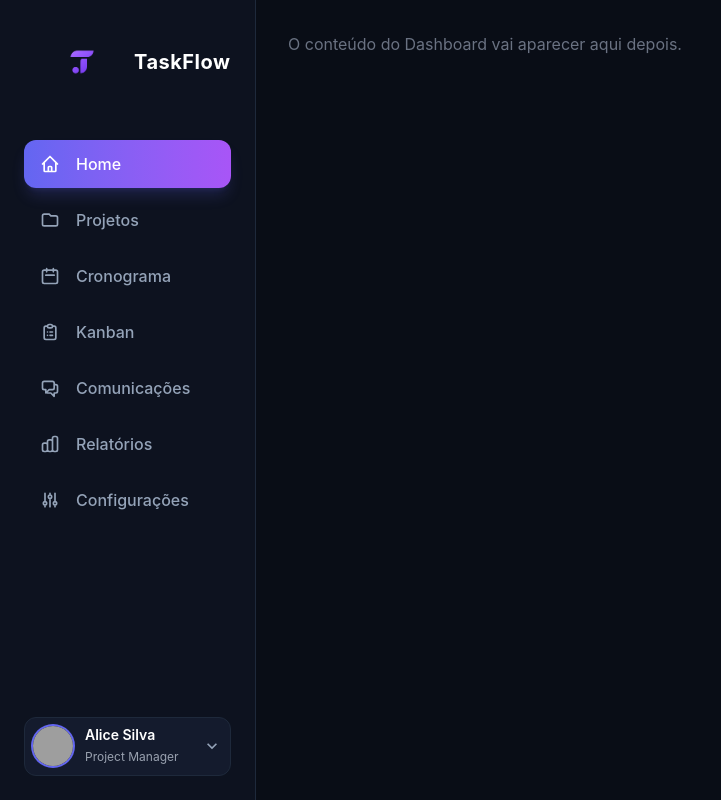
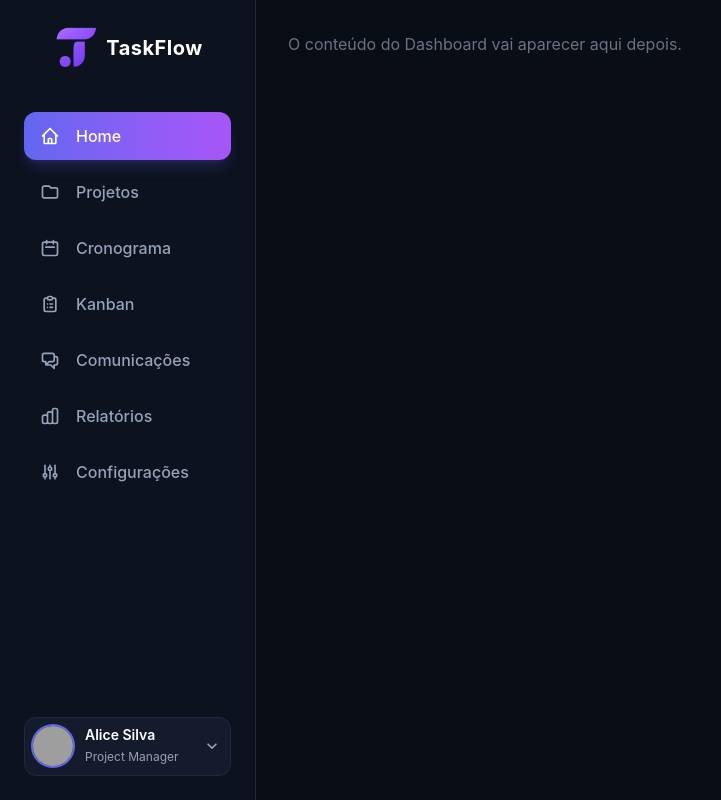
Before and after one commit to fernandasfarias/taskFlow-frontEnd, a React (Vite) app: page / in a window 1280 px wide. Shown: the whole page, without its empty margins (0-721 px from the left). Built offline with nearby package versions, Linux system fonts and the light colour scheme; grey boxes are pictures that could not be loaded.

Commit message:
fix(sidebar): ajusta alinhamento da logo e titulo

```diff
--- a/src/features/dashboard/components/Sidebar.jsx
+++ b/src/features/dashboard/components/Sidebar.jsx
@@ -19,11 +19,11 @@ export default function Sidebar() {
     <aside className="w-64 bg-[#0d121f] text-[#94a3b8] flex flex-col justify-between p-6 border-r border-[#1e293b]">
       <div>
         {/* Logo */}
-        <div className="flex items-center gap-0.5 mb-10 pl-2">
+        <div className="flex items-center justify-center gap-1.5 mb-10 w-full">
           <img
             src={logoImg}
             alt="TaskFlow Logo"
-            className="w-25 h-19 object-contain"
+            className="w-12 h-12 object-contain"
           />
           <span className="text-white font-bold text-xl tracking-wide">TaskFlow</span>
         </div>
```
Also changed, not shown: src/assets/Frame2.png, src/assets/teste.png (added).
